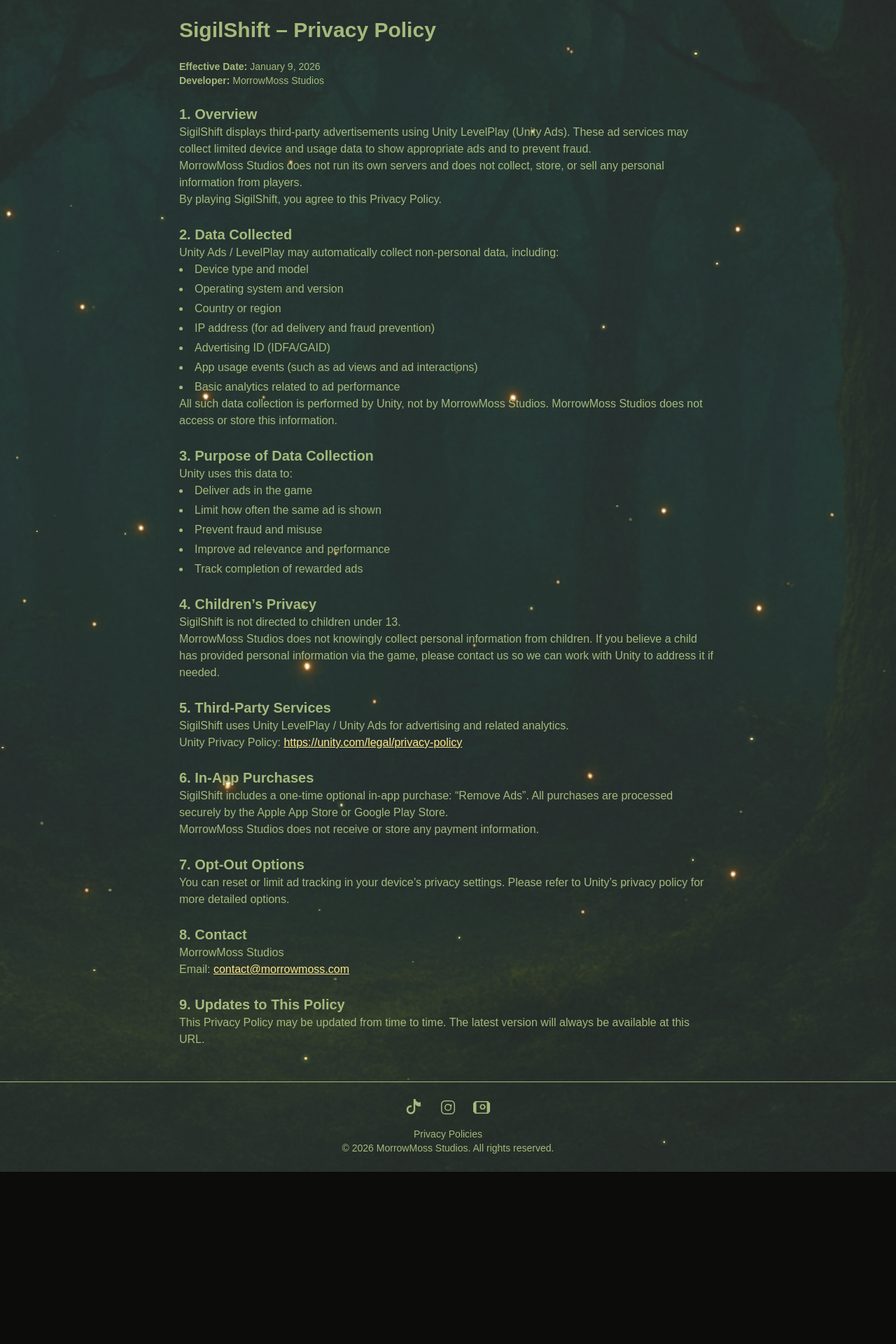
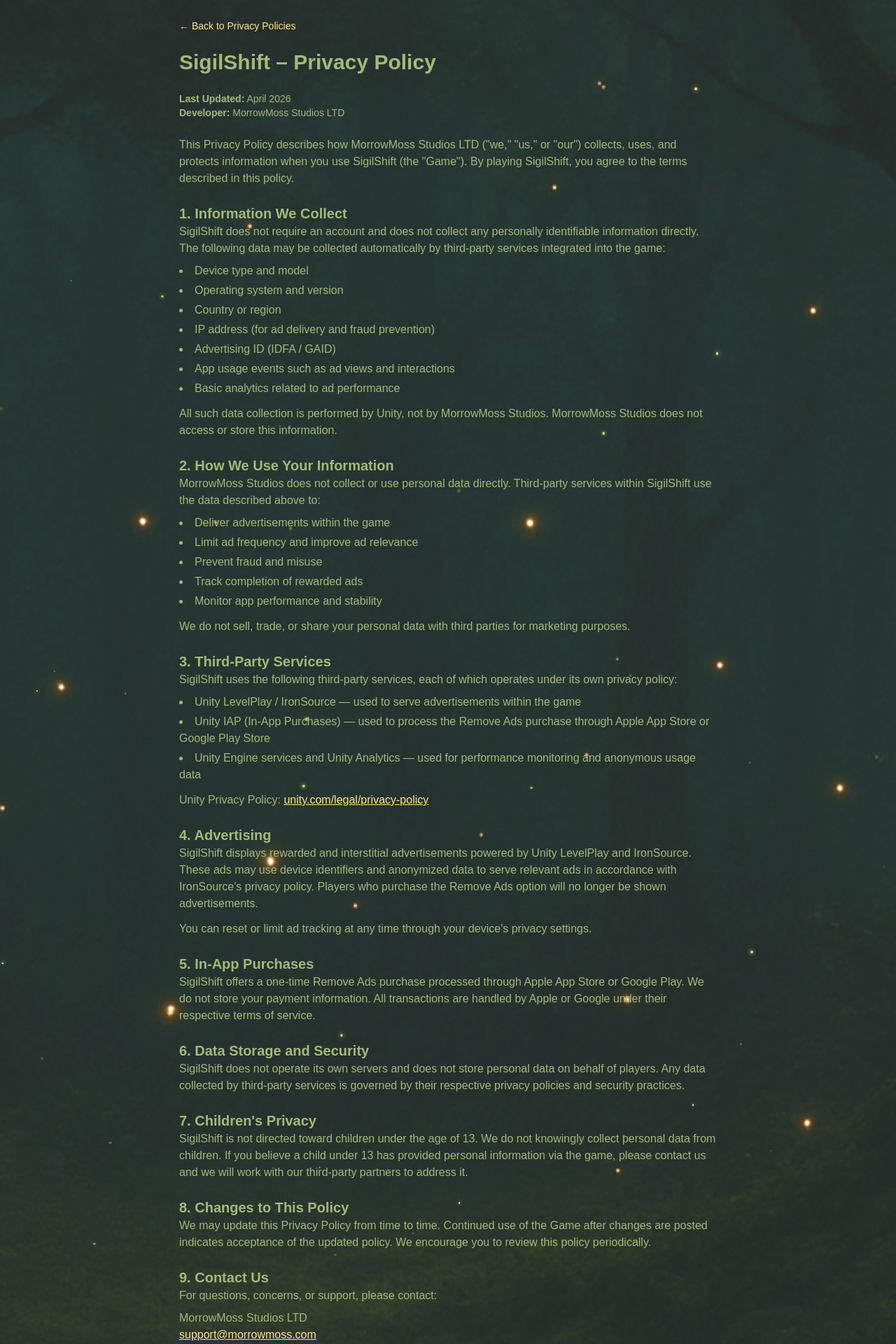
Before and after one commit to morrowmoss-studios/morrowmoss.com, a Next.js app: page /privacy/sigilshift in a window 1280 px wide. Shown: the part 120-2040 px from the top of the page at 70% size. Before the commit the page ends 1794 px from the top, so only its background shows below. Built offline with nearby package versions, Linux system fonts and the light colour scheme.

Commit message:
privacy policys fixed and back button added to both pages

```diff
--- a/app/privacy/sigilshift/page.tsx
+++ b/app/privacy/sigilshift/page.tsx
@@ -1,73 +1,84 @@
-export default function PrivacyPolicy() {
+import Link from "next/link";
+
+export const metadata = {
+    title: "SigilShift Privacy Policy | MorrowMoss Studios",
+    description: "Privacy policy for SigilShift by MorrowMoss Studios.",
+};
+
+export default function SigilShiftPrivacyPolicy() {
     return (
         <div className="max-w-3xl mx-auto space-y-6 text-moss-light">
+            <Link
+                href="/privacy"
+                className="inline-block text-[#FDE68A] hover:text-[#f7eab5] hover:drop-shadow-[0_0_6px_#f7eab5] transition text-sm"
+            >
+                ← Back to Privacy Policies
+            </Link>
+
             <h1 className="text-3xl font-bold">SigilShift – Privacy Policy</h1>
 
             <p className="text-sm text-moss-light/70">
-                <strong>Effective Date:</strong> January 9, 2026<br />
-                <strong>Developer:</strong> MorrowMoss Studios
+                <strong>Last Updated:</strong> April 2026<br />
+                <strong>Developer:</strong> MorrowMoss Studios LTD
+            </p>
+
+            <p className="text-moss-light/80">
+                This Privacy Policy describes how MorrowMoss Studios LTD ("we," "us," or "our") collects,
+                uses, and protects information when you use SigilShift (the "Game"). By playing SigilShift,
+                you agree to the terms described in this policy.
             </p>
 
             <section>
-                <h2 className="text-xl font-semibold">1. Overview</h2>
-                <p>
-                    SigilShift displays third-party advertisements using Unity LevelPlay (Unity Ads).
-                    These ad services may collect limited device and usage data to show appropriate ads
-                    and to prevent fraud.
+                <h2 className="text-xl font-semibold">1. Information We Collect</h2>
+                <p className="text-moss-light/80">
+                    SigilShift does not require an account and does not collect any personally identifiable
+                    information directly. The following data may be collected automatically by third-party
+                    services integrated into the game:
                 </p>
-                <p>
-                    MorrowMoss Studios does not run its own servers and does not collect, store, or sell
-                    any personal information from players.
-                </p>
-                <p>By playing SigilShift, you agree to this Privacy Policy.</p>
-            </section>
-
-            <section>
-                <h2 className="text-xl font-semibold">2. Data Collected</h2>
-                <p>Unity Ads / LevelPlay may automatically collect non-personal data, including:</p>
-                <ul className="list-disc list-inside space-y-1">
+                <ul className="list-disc list-inside space-y-1 text-moss-light/80 mt-2">
                     <li>Device type and model</li>
                     <li>Operating system and version</li>
                     <li>Country or region</li>
                     <li>IP address (for ad delivery and fraud prevention)</li>
-                    <li>Advertising ID (IDFA/GAID)</li>
-                    <li>App usage events (such as ad views and ad interactions)</li>
+                    <li>Advertising ID (IDFA / GAID)</li>
+                    <li>App usage events such as ad views and interactions</li>
                     <li>Basic analytics related to ad performance</li>
                 </ul>
-                <p>
+                <p className="text-moss-light/80 mt-3">
                     All such data collection is performed by Unity, not by MorrowMoss Studios.
                     MorrowMoss Studios does not access or store this information.
                 </p>
             </section>
 
             <section>
-                <h2 className="text-xl font-semibold">3. Purpose of Data Collection</h2>
-                <p>Unity uses this data to:</p>
-                <ul className="list-disc list-inside space-y-1">
-                    <li>Deliver ads in the game</li>
-                    <li>Limit how often the same ad is shown</li>
+                <h2 className="text-xl font-semibold">2. How We Use Your Information</h2>
+                <p className="text-moss-light/80">
+                    MorrowMoss Studios does not collect or use personal data directly. Third-party services
+                    within SigilShift use the data described above to:
+                </p>
+                <ul className="list-disc list-inside space-y-1 text-moss-light/80 mt-2">
+                    <li>Deliver advertisements within the game</li>
+                    <li>Limit ad frequency and improve ad relevance</li>
                     <li>Prevent fraud and misuse</li>
-                    <li>Improve ad relevance and performance</li>
                     <li>Track completion of rewarded ads</li>
+                    <li>Monitor app performance and stability</li>
                 </ul>
-            </section>
-
-            <section>
-                <h2 className="text-xl font-semibold">4. Children’s Privacy</h2>
-                <p>SigilShift is not directed to children under 13.</p>
-                <p>
-                    MorrowMoss Studios does not knowingly collect personal information from children.
-                    If you believe a child has provided personal information via the game,
-                    please contact us so we can work with Unity to address it if needed.
+                <p className="text-moss-light/80 mt-3">
+                    We do not sell, trade, or share your personal data with third parties for marketing purposes.
                 </p>
             </section>
 
             <section>
-                <h2 className="text-xl font-semibold">5. Third-Party Services</h2>
-                <p>
-                    SigilShift uses Unity LevelPlay / Unity Ads for advertising and related analytics.
+                <h2 className="text-xl font-semibold">3. Third-Party Services</h2>
+                <p className="text-moss-light/80">
+                    SigilShift uses the following third-party services, each of which operates under its own privacy policy:
                 </p>
-                <p>
+                <ul className="list-disc list-inside space-y-1 text-moss-light/80 mt-2">
+                    <li>Unity LevelPlay / IronSource — used to serve advertisements within the game</li>
+                    <li>Unity IAP (In-App Purchases) — used to process the Remove Ads purchase through Apple App Store or Google Play Store</li>
+                    <li>Unity Engine services and Unity Analytics — used for performance monitoring and anonymous usage data</li>
+                </ul>
+                <p className="text-moss-light/80 mt-3">
                     Unity Privacy Policy:{" "}
                     <a
                         href="https://unity.com/legal/privacy-policy"
@@ -75,51 +86,75 @@
                         rel="noopener noreferrer"
                         className="underline text-[#FDE68A]"
                     >
-                        https://unity.com/legal/privacy-policy
+                        unity.com/legal/privacy-policy
                     </a>
                 </p>
             </section>
 
             <section>
-                <h2 className="text-xl font-semibold">6. In-App Purchases</h2>
-                <p>
-                    SigilShift includes a one-time optional in-app purchase: “Remove Ads”.
-                    All purchases are processed securely by the Apple App Store or Google Play Store.
+                <h2 className="text-xl font-semibold">4. Advertising</h2>
+                <p className="text-moss-light/80">
+                    SigilShift displays rewarded and interstitial advertisements powered by Unity LevelPlay
+                    and IronSource. These ads may use device identifiers and anonymized data to serve relevant
+                    ads in accordance with IronSource's privacy policy. Players who purchase the Remove Ads
+                    option will no longer be shown advertisements.
                 </p>
-                <p>
-                    MorrowMoss Studios does not receive or store any payment information.
+                <p className="text-moss-light/80 mt-3">
+                    You can reset or limit ad tracking at any time through your device's privacy settings.
                 </p>
             </section>
 
             <section>
-                <h2 className="text-xl font-semibold">7. Opt-Out Options</h2>
-                <p>
-                    You can reset or limit ad tracking in your device’s privacy settings.
-                    Please refer to Unity’s privacy policy for more detailed options.
+                <h2 className="text-xl font-semibold">5. In-App Purchases</h2>
+                <p className="text-moss-light/80">
+                    SigilShift offers a one-time Remove Ads purchase processed through Apple App Store or
+                    Google Play. We do not store your payment information. All transactions are handled by
+                    Apple or Google under their respective terms of service.
                 </p>
             </section>
 
             <section>
-                <h2 className="text-xl font-semibold">8. Contact</h2>
-                <p>
-                    MorrowMoss Studios<br />
-                    Email:{" "}
-                    <a
-                        href="mailto:contact@morrowmoss.com"
-                        className="underline text-[#FDE68A]"
-                    >
-                        contact@morrowmoss.com
+                <h2 className="text-xl font-semibold">6. Data Storage and Security</h2>
+                <p className="text-moss-light/80">
+                    SigilShift does not operate its own servers and does not store personal data on behalf
+                    of players. Any data collected by third-party services is governed by their respective
+                    privacy policies and security practices.
+                </p>
+            </section>
+
+            <section>
+                <h2 className="text-xl font-semibold">7. Children's Privacy</h2>
+                <p className="text-moss-light/80">
+                    SigilShift is not directed toward children under the age of 13. We do not knowingly
+                    collect personal data from children. If you believe a child under 13 has provided
+                    personal information via the game, please contact us and we will work with our
+                    third-party partners to address it.
+                </p>
+            </section>
+
+            <section>
+                <h2 className="text-xl font-semibold">8. Changes to This Policy</h2>
+                <p className="text-moss-light/80">
+                    We may update this Privacy Policy from time to time. Continued use of the Game after
+                    changes are posted indicates acceptance of the updated policy. We encourage you to
+                    review this policy periodically.
+                </p>
+            </section>
+
+            <section>
+                <h2 className="text-xl font-semibold">9. Contact Us</h2>
+                <p className="text-moss-light/80">
+                    For questions, concerns, or support, please contact:
+                </p>
+                <p className="text-moss-light/80 mt-2">
+                    MorrowMoss Studios LTD<br />
+                    <a href="mailto:support@morrowmoss.com" className="underline text-[#FDE68A]">
+                        support@morrowmoss.com
                     </a>
                 </p>
             </section>
 
-            <section>
-                <h2 className="text-xl font-semibold">9. Updates to This Policy</h2>
-                <p>
-                    This Privacy Policy may be updated from time to time.
-                    The latest version will always be available at this URL.
-                </p>
-            </section>
+            <p className="text-sm text-moss-light/50">© 2026 MorrowMoss Studios. All rights reserved.</p>
         </div>
     );
 }
--- a/app/privacy/triviaforge/page.tsx
+++ b/app/privacy/triviaforge/page.tsx
@@ -1,12 +1,21 @@
+import Link from "next/link";
+
 export const metadata = {
-    title: "SigilShift Privacy Policy | MorrowMoss Studios",
-    description: "Privacy policy for SigilShift by MorrowMoss Studios.",
+    title: "TriviaForge Privacy Policy | MorrowMoss Studios",
+    description: "Privacy policy for TriviaForge by MorrowMoss Studios.",
 };
 
-export default function SigilShiftPrivacyPolicy() {
+export default function TriviaForgePrivacyPolicy() {
     return (
         <div className="max-w-3xl mx-auto space-y-6 text-moss-light">
-            <h1 className="text-3xl font-bold">SigilShift – Privacy Policy</h1>
+            <Link
+                href="/privacy"
+                className="inline-block text-[#FDE68A] hover:text-[#f7eab5] hover:drop-shadow-[0_0_6px_#f7eab5] transition text-sm"
+            >
+                ← Back to Privacy Policies
+            </Link>
+
+            <h1 className="text-3xl font-bold">TriviaForge – Privacy Policy</h1>
 
             <p className="text-sm text-moss-light/70">
                 <strong>Last Updated:</strong> April 2026<br />
@@ -15,44 +24,37 @@
 
             <p className="text-moss-light/80">
                 This Privacy Policy describes how MorrowMoss Studios LTD ("we," "us," or "our") collects,
-                uses, and protects information when you use SigilShift (the "Game"). By playing SigilShift,
+                uses, and protects information when you use TriviaForge (the "Game"). By playing TriviaForge,
                 you agree to the terms described in this policy.
             </p>
 
             <section>
                 <h2 className="text-xl font-semibold">1. Information We Collect</h2>
-                <p className="text-moss-light/80">
-                    SigilShift does not require an account and does not collect any personally identifiable
-                    information directly. The following data may be collected automatically by third-party
-                    services integrated into the game:
-                </p>
+                <p className="text-moss-light/80">When you create an account in TriviaForge, we collect:</p>
                 <ul className="list-disc list-inside space-y-1 text-moss-light/80 mt-2">
-                    <li>Device type and model</li>
-                    <li>Operating system and version</li>
-                    <li>Country or region</li>
-                    <li>IP address (for ad delivery and fraud prevention)</li>
-                    <li>Advertising ID (IDFA / GAID)</li>
-                    <li>App usage events such as ad views and interactions</li>
-                    <li>Basic analytics related to ad performance</li>
+                    <li>Display name (username)</li>
+                    <li>Email address</li>
+                    <li>Game statistics including scores, streaks, puzzle completion data, and win records</li>
                 </ul>
-                <p className="text-moss-light/80 mt-3">
-                    All such data collection is performed by Unity, not by MorrowMoss Studios.
-                    MorrowMoss Studios does not access or store this information.
-                </p>
+                <p className="text-moss-light/80 mt-3">We also collect automatically:</p>
+                <ul className="list-disc list-inside space-y-1 text-moss-light/80 mt-2">
+                    <li>Device information (model, OS version)</li>
+                    <li>Gameplay data such as settings preferences</li>
+                    <li>Crash logs or error reports</li>
+                    <li>Anonymous usage analytics</li>
+                </ul>
             </section>
 
             <section>
                 <h2 className="text-xl font-semibold">2. How We Use Your Information</h2>
-                <p className="text-moss-light/80">
-                    MorrowMoss Studios does not collect or use personal data directly. Third-party services
-                    within SigilShift use the data described above to:
-                </p>
+                <p className="text-moss-light/80">We use collected information to:</p>
                 <ul className="list-disc list-inside space-y-1 text-moss-light/80 mt-2">
-                    <li>Deliver advertisements within the game</li>
-                    <li>Limit ad frequency and improve ad relevance</li>
-                    <li>Prevent fraud and misuse</li>
-                    <li>Track completion of rewarded ads</li>
-                    <li>Monitor app performance and stability</li>
+                    <li>Create and manage your player account</li>
+                    <li>Display your scores on leaderboards</li>
+                    <li>Save your game progress and statistics</li>
+                    <li>Improve game performance and fix bugs</li>
+                    <li>Analyze non-personal gameplay trends</li>
+                    <li>Support future updates and features</li>
                 </ul>
                 <p className="text-moss-light/80 mt-3">
                     We do not sell, trade, or share your personal data with third parties for marketing purposes.
@@ -62,80 +64,84 @@
             <section>
                 <h2 className="text-xl font-semibold">3. Third-Party Services</h2>
                 <p className="text-moss-light/80">
-                    SigilShift uses the following third-party services, each of which operates under its own privacy policy:
+                    TriviaForge uses the following third-party services, each of which operates under its own privacy policy:
                 </p>
                 <ul className="list-disc list-inside space-y-1 text-moss-light/80 mt-2">
+                    <li>Firebase and Firestore (Google) — used for account authentication, profile storage, and leaderboard data</li>
                     <li>Unity LevelPlay / IronSource — used to serve advertisements within the game</li>
                     <li>Unity IAP (In-App Purchases) — used to process the Remove Ads purchase through Apple App Store or Google Play Store</li>
                     <li>Unity Engine services and Unity Analytics — used for performance monitoring and anonymous usage data</li>
                 </ul>
-                <p className="text-moss-light/80 mt-3">
-                    Unity Privacy Policy:{" "}
-                    <a
-                        href="https://unity.com/legal/privacy-policy"
-                        target="_blank"
-                        rel="noopener noreferrer"
-                        className="underline text-[#FDE68A]"
-                    >
-                        unity.com/legal/privacy-policy
-                    </a>
-                </p>
             </section>
 
             <section>
                 <h2 className="text-xl font-semibold">4. Advertising</h2>
                 <p className="text-moss-light/80">
-                    SigilShift displays rewarded and interstitial advertisements powered by Unity LevelPlay
-                    and IronSource. These ads may use device identifiers and anonymized data to serve relevant
-                    ads in accordance with IronSource's privacy policy. Players who purchase the Remove Ads
-                    option will no longer be shown advertisements.
-                </p>
-                <p className="text-moss-light/80 mt-3">
-                    You can reset or limit ad tracking at any time through your device's privacy settings.
+                    TriviaForge displays rewarded and interstitial advertisements powered by Unity LevelPlay and IronSource.
+                    These ads may use device identifiers and anonymized data to serve relevant ads in accordance with
+                    IronSource's privacy policy. Players who purchase the Remove Ads option will no longer be shown advertisements.
                 </p>
             </section>
 
             <section>
                 <h2 className="text-xl font-semibold">5. In-App Purchases</h2>
                 <p className="text-moss-light/80">
-                    SigilShift offers a one-time Remove Ads purchase processed through Apple App Store or
-                    Google Play. We do not store your payment information. All transactions are handled by
-                    Apple or Google under their respective terms of service.
+                    TriviaForge offers a one-time Remove Ads purchase processed through Apple App Store or Google Play.
+                    We do not store your payment information. All transactions are handled by Apple or Google under
+                    their respective terms of service.
                 </p>
             </section>
 
             <section>
-                <h2 className="text-xl font-semibold">6. Data Storage and Security</h2>
+                <h2 className="text-xl font-semibold">6. Account Management and Data Deletion</h2>
                 <p className="text-moss-light/80">
-                    SigilShift does not operate its own servers and does not store personal data on behalf
-                    of players. Any data collected by third-party services is governed by their respective
-                    privacy policies and security practices.
+                    You may delete your account at any time through the Settings menu within the game. Deleting your
+                    account will permanently remove your profile, email address, display name, and all associated
+                    game statistics from our servers.
+                </p>
+                <p className="text-moss-light/80 mt-3">
+                    Additionally, accounts that have been inactive for 90 consecutive days will have their personal
+                    data automatically deleted from our servers. Game statistics associated with inactive accounts
+                    will also be removed.
+                </p>
+                <p className="text-moss-light/80 mt-3">
+                    If you wish to request manual deletion of your data, please contact us at{" "}
+                    <a href="mailto:support@morrowmoss.com" className="underline text-[#FDE68A]">
+                        support@morrowmoss.com
+                    </a>.
                 </p>
             </section>
 
             <section>
-                <h2 className="text-xl font-semibold">7. Children's Privacy</h2>
+                <h2 className="text-xl font-semibold">7. Data Storage and Security</h2>
                 <p className="text-moss-light/80">
-                    SigilShift is not directed toward children under the age of 13. We do not knowingly
-                    collect personal data from children. If you believe a child under 13 has provided
-                    personal information via the game, please contact us and we will work with our
-                    third-party partners to address it.
+                    Your account data is stored securely using Google Firebase and Firestore. We take reasonable
+                    steps to protect your information from unauthorized access or misuse. However, no method of
+                    storage or transmission is 100% secure, and we cannot guarantee absolute security.
                 </p>
             </section>
 
             <section>
-                <h2 className="text-xl font-semibold">8. Changes to This Policy</h2>
+                <h2 className="text-xl font-semibold">8. Children's Privacy</h2>
                 <p className="text-moss-light/80">
-                    We may update this Privacy Policy from time to time. Continued use of the Game after
-                    changes are posted indicates acceptance of the updated policy. We encourage you to
-                    review this policy periodically.
+                    TriviaForge is not directed toward children under the age of 13. We do not knowingly collect
+                    personal data from children. If you believe a child under 13 has provided us with personal
+                    information, please contact us and we will take steps to remove that information.
                 </p>
             </section>
 
             <section>
-                <h2 className="text-xl font-semibold">9. Contact Us</h2>
+                <h2 className="text-xl font-semibold">9. Changes to This Policy</h2>
                 <p className="text-moss-light/80">
-                    For questions, concerns, or support, please contact:
+                    We may update this Privacy Policy from time to time. Continued use of the Game after changes
+                    are posted indicates acceptance of the updated policy. We encourage you to review this policy periodically.
+                </p>
+            </section>
+
+            <section>
+                <h2 className="text-xl font-semibold">10. Contact Us</h2>
+                <p className="text-moss-light/80">
+                    For questions, concerns, data deletion requests, or support, please contact:
                 </p>
                 <p className="text-moss-light/80 mt-2">
                     MorrowMoss Studios LTD<br />
```
Also changed, not shown: app/privacy/page.tsx (+3 -4 lines).
